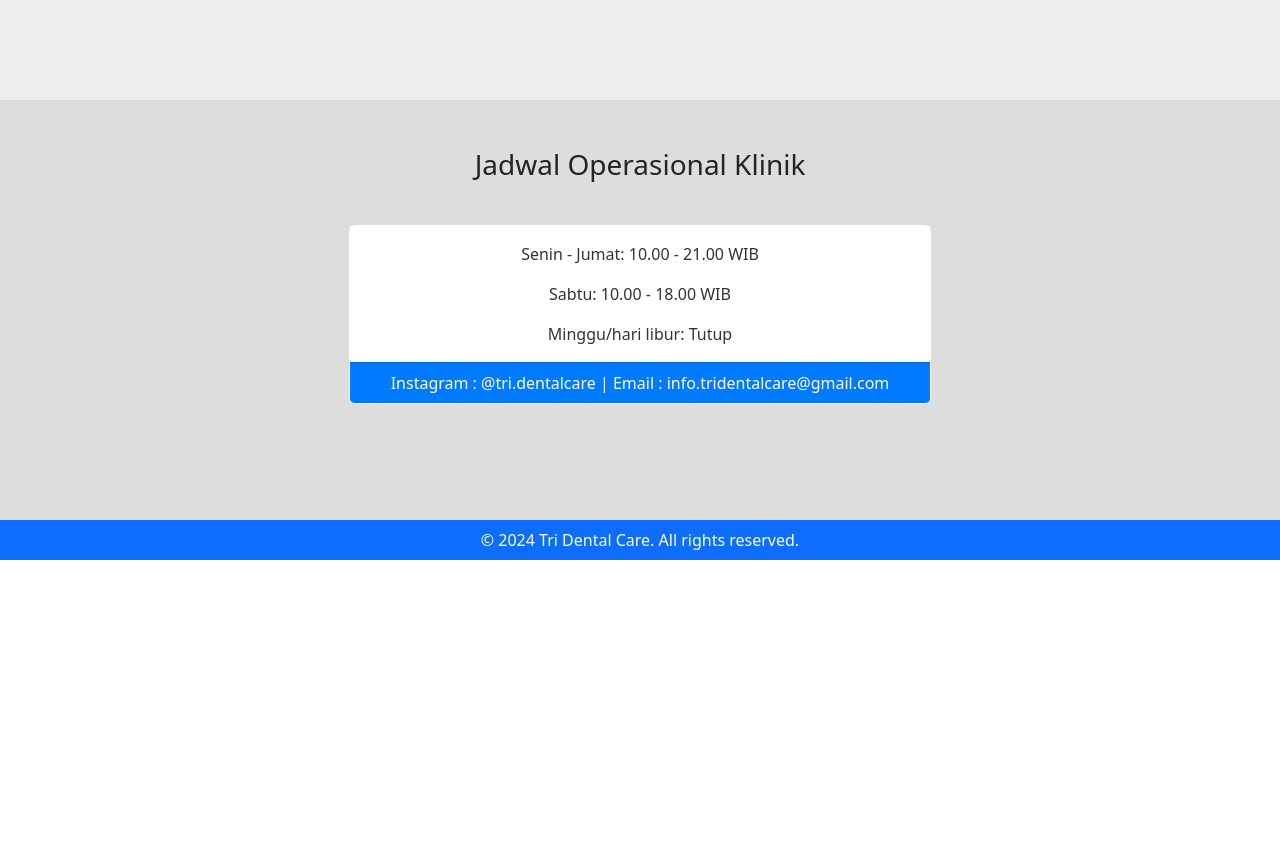
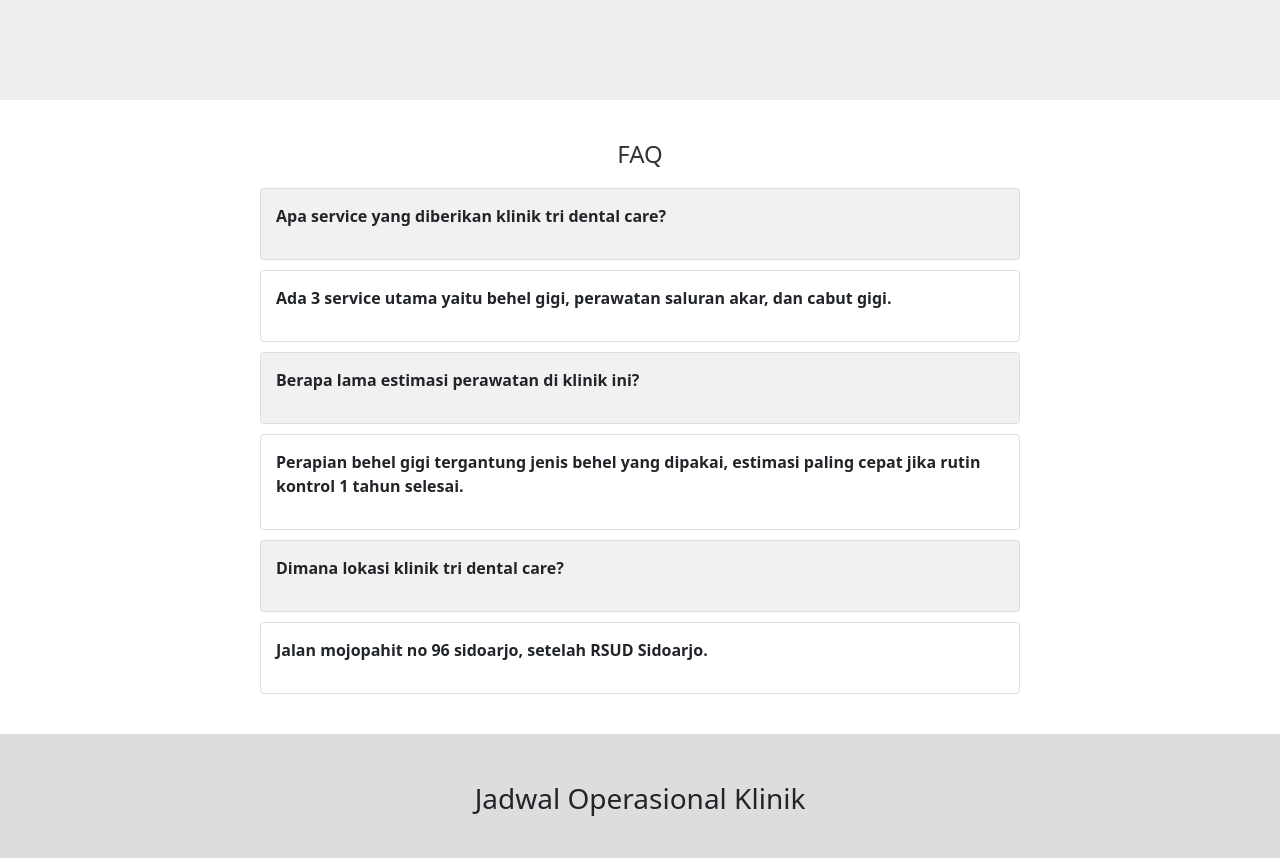
Before and after one commit to alrazak/frontend-react-tridentalcare, a React (Vite) app: page / in a window 1280 px wide. Shown: the part 2440-3298 px from the top of the page. Before the commit the page ends 3000 px from the top, so only its background shows below. Built offline with nearby package versions, Linux system fonts and the light colour scheme.

Commit message:
add: route question

```diff
--- a/src/App.jsx
+++ b/src/App.jsx
@@ -4,10 +4,11 @@ import 'bootstrap/dist/css/bootstrap.min.css';
 import CustomNavbar from "./components/navbar/Navbar";
 import Header from "./components/header/Header";
 import CustomCard from "./components/header/subheader/Card";
-import Footer from "./components/footer/Footer";
-import Contact from "./components/body/Contact";
 import Body from "./components/body/Body";
 import Testimoni from "./components/body/Testimonial";
+import Question from "./components/body/Question";
+import Contact from "./components/body/Contact";
+import Footer from "./components/footer/Footer";
 
 function App() {
     return (
@@ -20,6 +21,7 @@ function App() {
             </Routes>
             <Body />
             <Testimoni />
+            <Question />
             <Contact />
             <Footer />
         </div>
```
